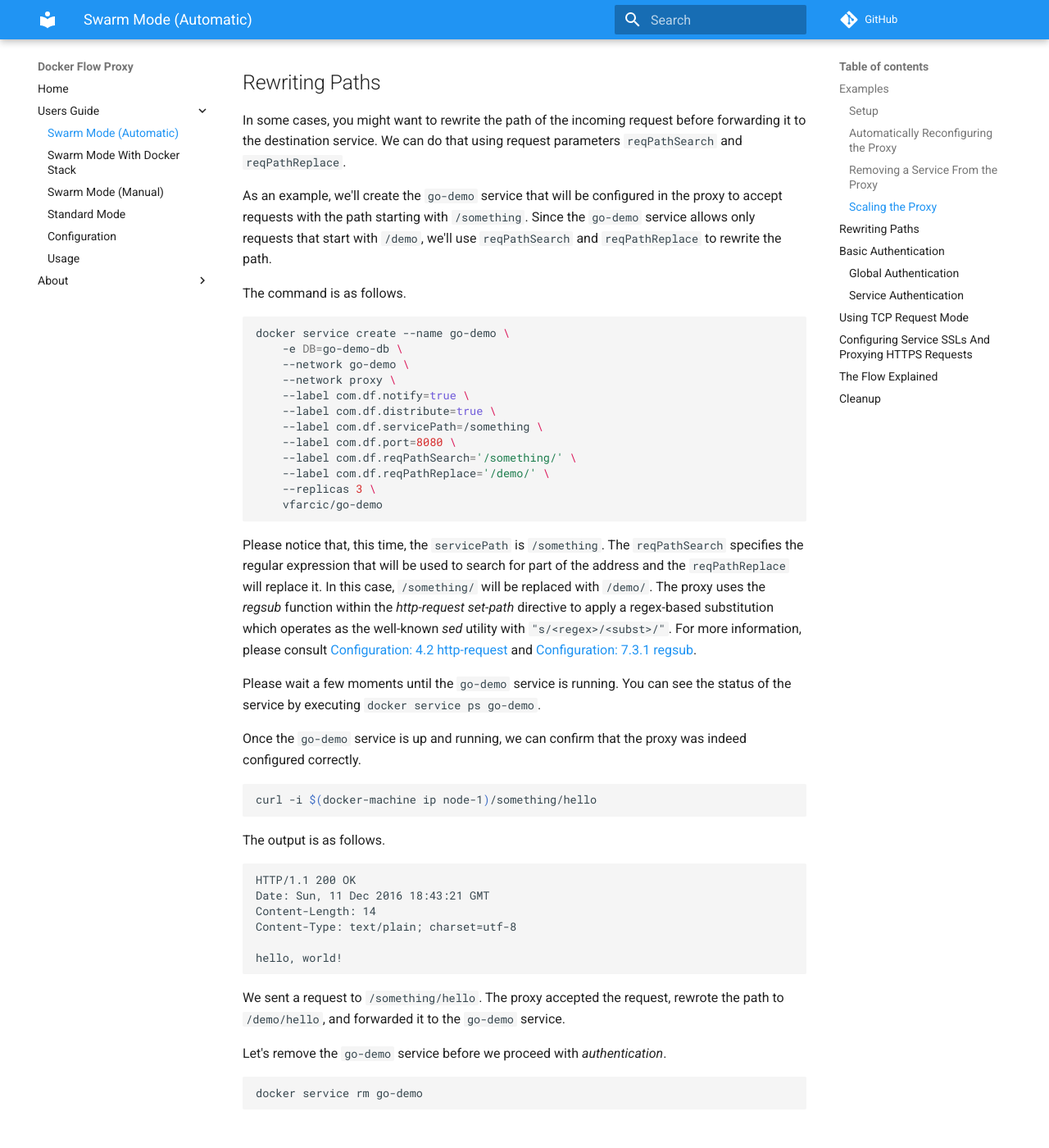
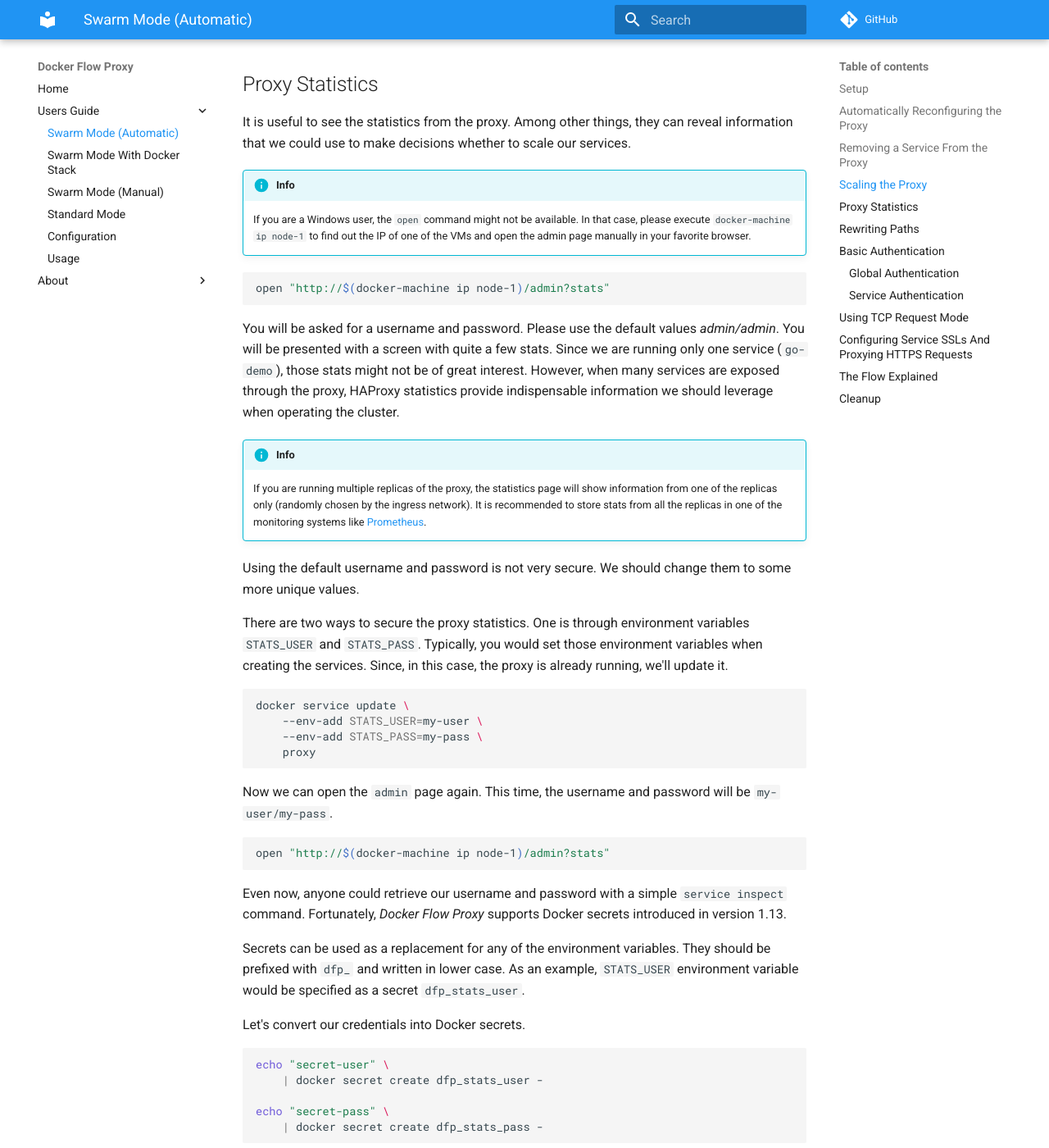
Before and after one commit to docker-flow/docker-flow-proxy, an MkDocs documentation site: the page built from docs/swarm-mode-auto.md, in a window 1280 px wide and 1400 px high, scrolled down 7622 px. Shown: the whole window at 82% size. Built offline with MkDocs 1.6.1 and Material for MkDocs 9.7.7, drawn with Linux system fonts in a browser that asks for light colours; comment, search, counter and statistics services are not loaded; old or Windows-style settings are respelled for this version of MkDocs; some of the changed text lies outside the part shown.

Commit message:
Secrets support

````diff
--- a/docs/swarm-mode-auto.md
+++ b/docs/swarm-mode-auto.md
@@ -1,8 +1,6 @@
 # Running Docker Flow Proxy In Swarm Mode With Automatic Reconfiguration
 
 *Docker Flow Proxy* running in the *Swarm Mode* is designed to leverage the features introduced in *Docker v1.12+*. If you are looking for a proxy solution that would work with older Docker versions or without Swarm Mode, please explore the [Docker Flow: Proxy - Standard Mode](standard-mode.md) section.
-
-## Examples
 
 The examples that follow assume that you have Docker Machine version v0.8+ that includes Docker Engine v1.12+. The easiest way to get them is through [Docker Toolbox](https://www.docker.com/products/docker-toolbox).
 
@@ -11,7 +9,7 @@ The examples that follow assume that you have Docker Machine version v0.8+ that
 
 Please note that *Docker Flow Proxy* is not limited to *Docker Machine*. We're using it as an easy way to create a cluster.
 
-### Setup
+## Setup
 
 To setup an example environment using Docker Machine, please run the commands that follow.
 
@@ -39,7 +37,7 @@ We'll skip a detailed explanation of the Swarm cluster that is incorporated into
 
 Now we're ready to deploy a service.
 
-### Automatically Reconfiguring the Proxy
+## Automatically Reconfiguring the Proxy
 
 We'll start by creating two networks.
 
@@ -187,7 +185,7 @@ Domains can be prefixed with a wildcard.
 
 The above example would match any domain ending with `domain.com` (e.g. `my-domain.com`, `my-other-domain.com`, etc).
 
-### Removing a Service From the Proxy
+## Removing a Service From the Proxy
 
 Since `Swarm Listener` is monitoring docker services, if a service is removed, related entries in the proxy configuration will be removed as well.
 
@@ -217,7 +215,7 @@ From this moment on, the service *go-demo* is not available through the proxy.
 
 Now that you've seen how to automatically add and remove services from the proxy, let's take a look at scaling options.
 
-### Scaling the Proxy
+## Scaling the Proxy
 
 Swarm is continuously monitoring containers health. If one of them fails, it will be redeployed to one of the nodes. If a whole node fails, Swarm will recreate all the containers that were running on that node. The ability to monitor containers health and make sure that they are (almost) always running is not enough. There is a brief period between the moment an instance fails until Swarm detects that and instantiates a new one. If we want to get close to zero-downtime systems, we must scale our services to at least two instances running on different nodes. That way, while we're waiting for one instance to recuperate from a failure, the others can take over its load. Even that is not enough. We need to make sure that the state of the failed instance is recuperated.
 
@@ -236,6 +234,12 @@ docker service create --name go-demo \
   --label com.df.port=8080 \
   --replicas 3 \
   vfarcic/go-demo
+```
+
+We should wait until the `go-demo` service is up and running. We can check the status by executing `service ps` command.
+
+```bash
+docker service ps go-demo
 ```
 
 At the moment we are still running a single instance of the proxy. Before we scale it, let's confirm that the listener sent a request to reconfigure it.
@@ -276,11 +280,63 @@ curl -i $(docker-machine ip node-1)/demo/hello
 
 Since Docker's networking (`routing mesh`) is performing load balancing, each of those requests is sent to a different proxy instance. Each was forwarded to the `go-demo` service endpoint, Docker networking did load balancing and resent it to one of the `go-demo` instances. As a result, all requests returned status *200 OK* proving that the combination of the proxy and the listener indeed works. All three instances of the proxy were reconfigured.
 
-Let's remove the `go-demo` service before we proceed with an example of rewriting paths.
+## Proxy Statistics
+
+It is useful to see the statistics from the proxy. Among other things, they can reveal information that we could use to make decisions whether to scale our services.
+
+!!! info
+	If you are a Windows user, the `open` command might not be available. In that case, please execute `docker-machine ip node-1` to find out the IP of one of the VMs and open the admin page manually in your favorite browser.
 
 ```bash
-docker service rm go-demo
+open "http://$(docker-machine ip node-1)/admin?stats"
 ```
+
+You will be asked for a username and password. Please use the default values *admin/admin*. You will be presented with a screen with quite a few stats. Since we are running only one service (`go-demo`), those stats might not be of great interest. However, when many services are exposed through the proxy, HAProxy statistics provide indispensable information we should leverage when operating the cluster.
+
+!!! info
+	If you are running multiple replicas of the proxy, the statistics page will show information from one of the replicas only (randomly chosen by the ingress network). It is recommended to store stats from all the replicas in one of the monitoring systems like [Prometheus](https://prometheus.io/).
+
+Using the default username and password is not very secure. We should change them to some more unique values.
+
+There are two ways to secure the proxy statistics. One is through environment variables `STATS_USER` and `STATS_PASS`. Typically, you would set those environment variables when creating the services. Since, in this case, the proxy is already running, we'll update it.
+
+```bash
+docker service update \
+    --env-add STATS_USER=my-user \
+    --env-add STATS_PASS=my-pass \
+    proxy
+```
+
+Now we can open the `admin` page again. This time, the username and password will be `my-user/my-pass`.
+
+```bash
+open "http://$(docker-machine ip node-1)/admin?stats"
+```
+
+Even now, anyone could retrieve our username and password with a simple `service inspect` command. Fortunately, *Docker Flow Proxy* supports Docker secrets introduced in version 1.13.
+
+Secrets can be used as a replacement for any of the environment variables. They should be prefixed with `dfp_` and written in lower case. As an example, `STATS_USER` environment variable would be specified as a secret `dfp_stats_user`.
+
+Let's convert our credentials into Docker secrets.
+
+```bash
+echo "secret-user" \
+    | docker secret create dfp_stats_user -
+
+echo "secret-pass" \
+    | docker secret create dfp_stats_pass -
+```
+
+Now we can attach those secrets to the `proxy` service.
+
+```bash
+docker service update \
+    --secret-add dfp_stats_user \
+    --secret-add dfp_stats_pass \
+    proxy
+```
+
+From now on, the username and password are `secret-user` and `secret-pass`. Unlike environment variable, they are hidden from everyone and are visible only from inside the containers that form the service.
 
 ## Rewriting Paths
 
@@ -706,7 +762,7 @@ Please note that you are not limited to a single certificate. You can send multi
 
 Now you can secure your proxy communication with SSL certificates. Unless you already have a certificate, purchase it or get it for free from [Let's Encrypt](https://letsencrypt.org/). The only thing left is for you to send a request to the proxy to include the certificate and try it out with your domain.
 
-Before you start using `Docker Flow: Proxy`, you might want to get a better understanding of the flow of a request.
+Before you start using `Docker Flow Proxy`, you might want to get a better understanding of the flow of a request.
 
 ## The Flow Explained
 
````
